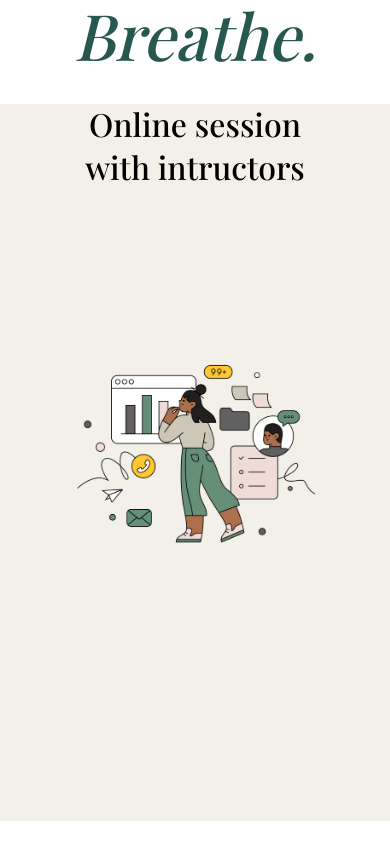
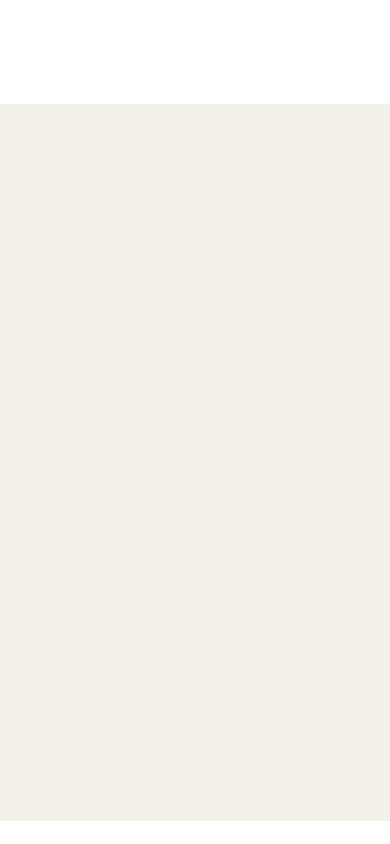
Before and after one commit to 6amson/Breathe, a React (Create React App) app: page / in a window 390 px wide. Before the commit this address led to /landing. Built offline with nearby package versions, Linux system fonts and the light colour scheme; a web font is replaced by a local one.

Commit message:
commits on responsivity

```diff
--- a/src/App.js
+++ b/src/App.js
@@ -9,13 +9,13 @@ function App() {
     <Router>
       <div className="App">
         <Routes>
-          <Route exact path='/' element={< Homepage />}></Route>
+          <Route exact path='/' element={< Slider />}></Route>
         </Routes>
         <Routes>
-          <Route path='/landing' element={< Slider />}></Route>
+          <Route path='/landing' element={< Homepage />}></Route>
         </Routes>
         <Routes>
-          <Route path='/login' element={< Loginpage />}></Route>
+          <Route path='/landing/login' element={< Loginpage />}></Route>
         </Routes>
       </div>
     </Router>
--- a/src/components/Home.js
+++ b/src/components/Home.js
@@ -43,7 +43,7 @@ export default function Home() {
         setTimeout(() => {
             logoNameDiv.classList.toggle('displayNone')
             //secondDiv.style.display = 'block'
-            navigate('./landing')
+            navigate('./login')
         }, 3200)
 
     })
--- a/src/components/Login.js
+++ b/src/components/Login.js
@@ -6,8 +6,9 @@ export default function Login () {
     return(
 
 
-        <div className='container'>
-
+        <div className='loginContainer'>
+            <div className='loginFirstDiv'></div>
+            <div className='loginSecondDiv'></div>
         </div>
     )
 }
--- a/src/components/Slider.js
+++ b/src/components/Slider.js
@@ -47,7 +47,7 @@ export default function Slider() {
 
                     slides[current - 1].classList.remove('slidefinal');
                     slides[current - 1].classList.toggle('fade');
-                    navigate('./login');
+                    navigate('./landing');
                 }
             }, 2200);
 
--- a/src/css/style.css
+++ b/src/css/style.css
@@ -107,8 +107,11 @@ p{
 
 }
 
+
+/**************************  S L I D E R******************************/
+
+
 .testBody{
-
 height: 85%;
 width: 100%;
 position: relative;
@@ -147,6 +150,8 @@ background-color: var(--main-bg-color);
     50% {opacity: 0.75;}
     100%  {opacity: 1;}
   }
+
+
 .testSlider_pri > div{
     width: 100%;
 
@@ -189,51 +194,9 @@ background-color: var(--main-bg-color);
 }
 
 
-
-/* .testSlider_pri > p:first-child{
-
-    width: 100%;
-    display: flex;
-    align-items: center;
-    justify-content: center;
-    font-size: 4em;
-    font-family: var(--main-header-font);
-    font-weight: 500;
-    color: #1e6455;
-
-    margin-bottom: 0.2em;
-    font-style: italic;
-
-}
-
-.testSlider_pri > img{
-    width: 40em;
-    height: 35em;
-  border: solid;
-  display: flex;
-  align-self: center;
-  justify-self: center;
-
-    margin-bottom: 0;
-    animation-name: sliderOpacity;
-    animation-duration: 500ms;
-
-}
-*/
 .testSlider_pri > p:last-child{
 
 }
-
-/* .testSlider_pri > div {
-    display: inline;
-    height: fit-content;
-    width: fit-content;
-padding: 10px;
-background-color: cyan;
-margin-top: 30px;
-} */
-
-
 
 .main{
     display: block
@@ -251,3 +214,14 @@ margin-top: 30px;
 .slideBefore{
     left: 0;
 }
+
+
+
+
+
+
+/************************* L O G I N*****************************/
+
+.loginContainer{
+    border: solid ;
+}
```
